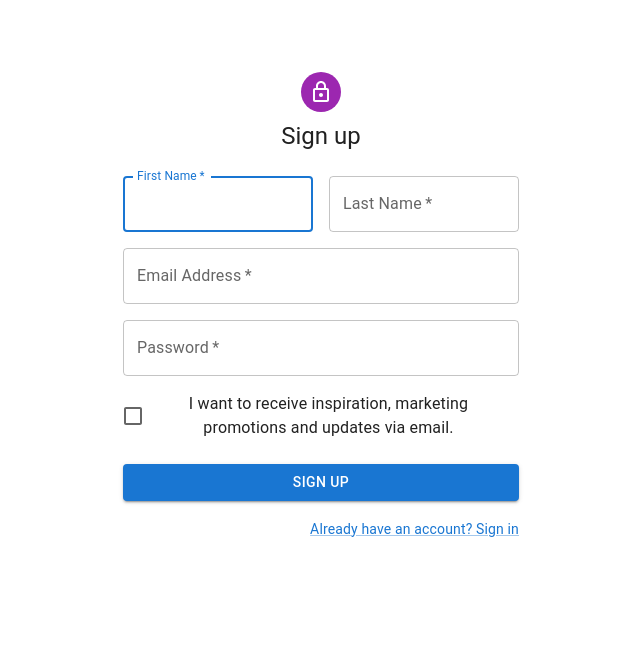
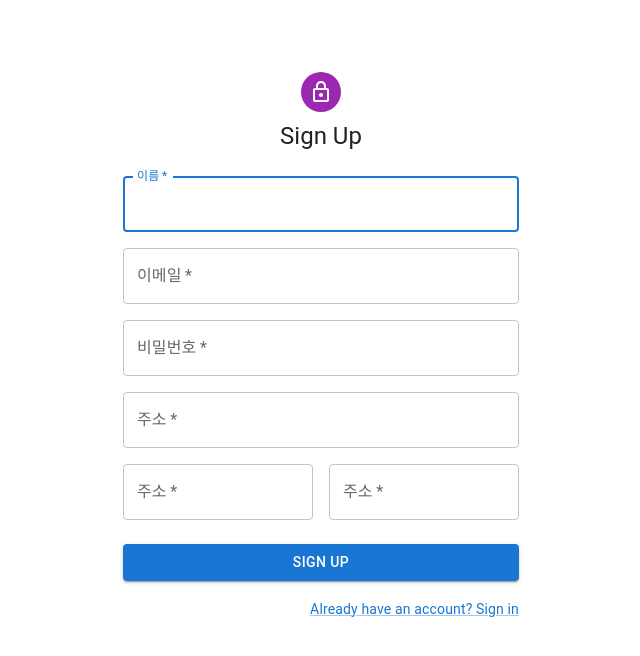
Before and after one commit to tevem1207/th-react-template, a React (Create React App) app in the folder sign-in-and-up/: page /signup in a window 1280 px wide. Shown: the top 656 px of the page, without its empty margins (319-959 px from the left). Built offline with nearby package versions, Linux system fonts and the light colour scheme.

Commit message:
Refactor components

```diff
--- /dev/null
+++ b/sign-in-and-up/src/components/auth/SignInForm.tsx
@@ -0,0 +1,68 @@
+import { Link as RouterLink } from 'react-router-dom';
+import Button from '@mui/material/Button';
+import TextField from '@mui/material/TextField';
+import FormControlLabel from '@mui/material/FormControlLabel';
+import Checkbox from '@mui/material/Checkbox';
+import Link from '@mui/material/Link';
+import Grid from '@mui/material/Grid';
+import Box from '@mui/material/Box';
+
+export default function SignInForm() {
+  const handleSubmit = (event: React.FormEvent<HTMLFormElement>) => {
+    event.preventDefault();
+    const data = new FormData(event.currentTarget);
+    console.log({
+      email: data.get('email'),
+      password: data.get('password'),
+    });
+  };
+
+  return (
+    <Box component="form" onSubmit={handleSubmit} noValidate sx={{ mt: 1 }}>
+      <TextField
+        margin="normal"
+        required
+        fullWidth
+        id="email"
+        label="이메일"
+        name="email"
+        autoComplete="email"
+        autoFocus
+      />
+      <TextField
+        margin="normal"
+        required
+        fullWidth
+        name="password"
+        label="비밀번호"
+        type="password"
+        id="password"
+        autoComplete="current-password"
+      />
+      <FormControlLabel
+        control={<Checkbox value="remember" color="primary" />}
+        label="Remember me"
+      />
+      <Button
+        type="submit"
+        fullWidth
+        variant="contained"
+        sx={{ mt: 3, mb: 2 }}
+      >
+        Sign In
+      </Button>
+      <Grid container>
+        <Grid item xs>
+          <Link href="#" variant="body2">
+            Forgot password?
+          </Link>
+        </Grid>
+        <Grid item>
+          <Link component={RouterLink} to="/signup" variant="body2">
+            {"Don't have an account? Sign Up"}
+          </Link>
+        </Grid>
+      </Grid>
+    </Box>
+  );
+}
--- /dev/null
+++ b/sign-in-and-up/src/components/auth/SignUpForm.tsx
@@ -0,0 +1,102 @@
+import { Link as RouterLink } from 'react-router-dom';
+import Button from '@mui/material/Button';
+import TextField from '@mui/material/TextField';
+import Link from '@mui/material/Link';
+import Grid from '@mui/material/Grid';
+import Box from '@mui/material/Box';
+
+export default function SignUpForm() {
+  const handleSubmit = (event: React.FormEvent<HTMLFormElement>) => {
+    event.preventDefault();
+    const data = new FormData(event.currentTarget);
+    console.log({
+      email: data.get('email'),
+      password: data.get('password'),
+    });
+  };
+
+  return (
+    <Box component="form" noValidate onSubmit={handleSubmit} sx={{ mt: 3 }}>
+      <Grid container spacing={2}>
+        <Grid item xs={12}>
+          <TextField
+            autoComplete="given-name"
+            name="name"
+            required
+            fullWidth
+            id="name"
+            label="이름"
+            autoFocus
+          />
+        </Grid>
+        <Grid item xs={12}>
+          <TextField
+            required
+            fullWidth
+            id="email"
+            label="이메일"
+            name="email"
+            autoComplete="email"
+          />
+        </Grid>
+        <Grid item xs={12}>
+          <TextField
+            required
+            fullWidth
+            name="password"
+            label="비밀번호"
+            type="password"
+            id="password"
+            autoComplete="new-password"
+          />
+        </Grid>
+        <Grid item xs={12}>
+          <TextField
+            required
+            fullWidth
+            name="address"
+            label="주소"
+            type="address"
+            id="address"
+            autoComplete="address"
+          />
+        </Grid>
+        <Grid item xs={6}>
+          <TextField
+            required
+            fullWidth
+            name="rrnFirst"
+            label="주소"
+            type="number"
+            id="rrnFirst"
+          />
+        </Grid>
+        <Grid item xs={6}>
+          <TextField
+            required
+            fullWidth
+            name="rrnLast"
+            label="주소"
+            type="number"
+            id="rrnLast"
+          />
+        </Grid>
+      </Grid>
+      <Button
+        type="submit"
+        fullWidth
+        variant="contained"
+        sx={{ mt: 3, mb: 2 }}
+      >
+        Sign Up
+      </Button>
+      <Grid container justifyContent="flex-end">
+        <Grid item>
+          <Link component={RouterLink} to="/signin" variant="body2">
+            Already have an account? Sign in
+          </Link>
+        </Grid>
+      </Grid>
+    </Box>
+  );
+}
--- a/sign-in-and-up/src/index.tsx
+++ b/sign-in-and-up/src/index.tsx
@@ -4,13 +4,20 @@ import './index.css';
 import App from './App';
 import reportWebVitals from './reportWebVitals';
 import { BrowserRouter } from 'react-router-dom';
+import CssBaseline from '@mui/material/CssBaseline';
+import { createTheme, ThemeProvider } from '@mui/material/styles';
+
+const theme = createTheme();
 
 const root = ReactDOM.createRoot(
   document.getElementById('root') as HTMLElement
 );
 root.render(
   <BrowserRouter>
-    <App />
+    <ThemeProvider theme={theme}>
+      <CssBaseline />
+      <App />
+    </ThemeProvider>
   </BrowserRouter>,
 );
 
--- a/sign-in-and-up/src/pages/SignIn/SignIn.tsx
+++ b/sign-in-and-up/src/pages/SignIn/SignIn.tsx
@@ -1,7 +1,6 @@
 import { Link as RouterLink } from 'react-router-dom';
 import Avatar from '@mui/material/Avatar';
 import Button from '@mui/material/Button';
-import CssBaseline from '@mui/material/CssBaseline';
 import TextField from '@mui/material/TextField';
 import FormControlLabel from '@mui/material/FormControlLabel';
 import Checkbox from '@mui/material/Checkbox';
@@ -11,9 +10,7 @@ import Box from '@mui/material/Box';
 import LockOutlinedIcon from '@mui/icons-material/LockOutlined';
 import Typography from '@mui/material/Typography';
 import Container from '@mui/material/Container';
-import { createTheme, ThemeProvider } from '@mui/material/styles';
-
-const theme = createTheme();
+import SignInForm from 'components/auth/SignInForm';
 
 export default function SignIn() {
   const handleSubmit = (event: React.FormEvent<HTMLFormElement>) => {
@@ -26,9 +23,7 @@ export default function SignIn() {
   };
 
   return (
-    <ThemeProvider theme={theme}>
     <Container component="main" maxWidth="xs">
-        <CssBaseline />
       <Box
         sx={{
           marginTop: 8,
@@ -41,56 +36,10 @@ export default function SignIn() {
           <LockOutlinedIcon />
         </Avatar>
         <Typography component="h1" variant="h5">
-            Sign in
+          Sign In
         </Typography>
-          <Box component="form" onSubmit={handleSubmit} noValidate sx={{ mt: 1 }}>
-            <TextField
-              margin="normal"
-              required
-              fullWidth
-              id="email"
-              label="Email Address"
-              name="email"
-              autoComplete="email"
-              autoFocus
-            />
-            <TextField
-              margin="normal"
-              required
-              fullWidth
-              name="password"
-              label="Password"
-              type="password"
-              id="password"
-              autoComplete="current-password"
-            />
-            <FormControlLabel
-              control={<Checkbox value="remember" color="primary" />}
-              label="Remember me"
-            />
-            <Button
-              type="submit"
-              fullWidth
-              variant="contained"
-              sx={{ mt: 3, mb: 2 }}
-            >
-              Sign In
-            </Button>
-            <Grid container>
-              <Grid item xs>
-                <Link href="#" variant="body2">
-                  Forgot password?
-                </Link>
-              </Grid>
-              <Grid item>
-                <Link component={RouterLink} to="/signup" variant="body2">
-                  {"Don't have an account? Sign Up"}
-                </Link>
-              </Grid>
-            </Grid>
-          </Box>
+        <SignInForm />
       </Box>
     </Container>
-    </ThemeProvider>
   );
 }
--- a/sign-in-and-up/src/pages/SignUp/SignUp.tsx
+++ b/sign-in-and-up/src/pages/SignUp/SignUp.tsx
@@ -1,19 +1,9 @@
-import { Link as RouterLink } from 'react-router-dom';
 import Avatar from '@mui/material/Avatar';
-import Button from '@mui/material/Button';
-import CssBaseline from '@mui/material/CssBaseline';
-import TextField from '@mui/material/TextField';
-import FormControlLabel from '@mui/material/FormControlLabel';
-import Checkbox from '@mui/material/Checkbox';
-import Link from '@mui/material/Link';
-import Grid from '@mui/material/Grid';
 import Box from '@mui/material/Box';
 import LockOutlinedIcon from '@mui/icons-material/LockOutlined';
 import Typography from '@mui/material/Typography';
 import Container from '@mui/material/Container';
-import { createTheme, ThemeProvider } from '@mui/material/styles';
-
-const theme = createTheme();
+import SignUpForm from 'components/auth/SignUpForm';
 
 export default function SignUp() {
   const handleSubmit = (event: React.FormEvent<HTMLFormElement>) => {
@@ -26,9 +16,7 @@ export default function SignUp() {
   };
 
   return (
-    <ThemeProvider theme={theme}>
     <Container component="main" maxWidth="xs">
-        <CssBaseline />
       <Box
         sx={{
           marginTop: 8,
@@ -41,77 +29,10 @@ export default function SignUp() {
           <LockOutlinedIcon />
         </Avatar>
         <Typography component="h1" variant="h5">
-            Sign up
+          Sign Up
         </Typography>
-          <Box component="form" noValidate onSubmit={handleSubmit} sx={{ mt: 3 }}>
-            <Grid container spacing={2}>
-              <Grid item xs={12} sm={6}>
-                <TextField
-                  autoComplete="given-name"
-                  name="firstName"
-                  required
-                  fullWidth
-                  id="firstName"
-                  label="First Name"
-                  autoFocus
-                />
-              </Grid>
-              <Grid item xs={12} sm={6}>
-                <TextField
-                  required
-                  fullWidth
-                  id="lastName"
-                  label="Last Name"
-                  name="lastName"
-                  autoComplete="family-name"
-                />
-              </Grid>
-              <Grid item xs={12}>
-                <TextField
-                  required
-                  fullWidth
-                  id="email"
-                  label="Email Address"
-                  name="email"
-                  autoComplete="email"
-                />
-              </Grid>
-              <Grid item xs={12}>
-                <TextField
-                  required
-                  fullWidth
-                  name="password"
-                  label="Password"
-                  type="password"
-                  id="password"
-                  autoComplete="new-password"
-                />
-              </Grid>
-              <Grid item xs={12}>
-                <FormControlLabel
-                  control={<Checkbox value="allowExtraEmails" color="primary" />}
-                  label="I want to receive inspiration, marketing promotions and updates via email."
-                />
-              </Grid>
-            </Grid>
-            <Button
-              type="submit"
-              fullWidth
-              variant="contained"
-              sx={{ mt: 3, mb: 2 }}
-            >
-              Sign Up
-            </Button>
-            <Grid container justifyContent="flex-end">
-              <Grid item>
-                <Link component={RouterLink} to="/signin" variant="body2">
-                  Already have an account? Sign in
-                </Link>
-              </Grid>
-            </Grid>
-          </Box>
+        <SignUpForm />
       </Box>
     </Container>
-    </ThemeProvider>
   );
 }
```
Lines whose indentation alone changed are shown as unchanged.
